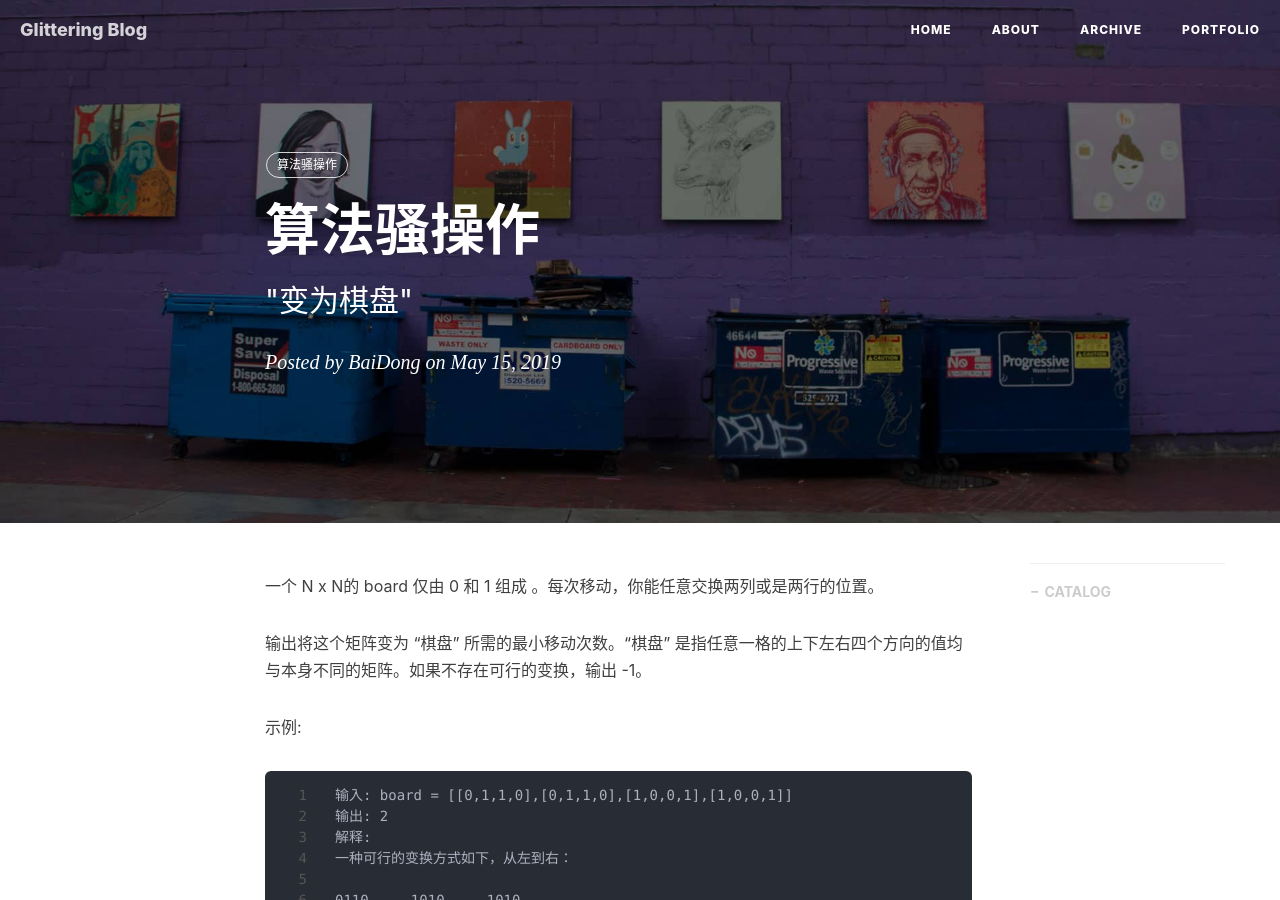
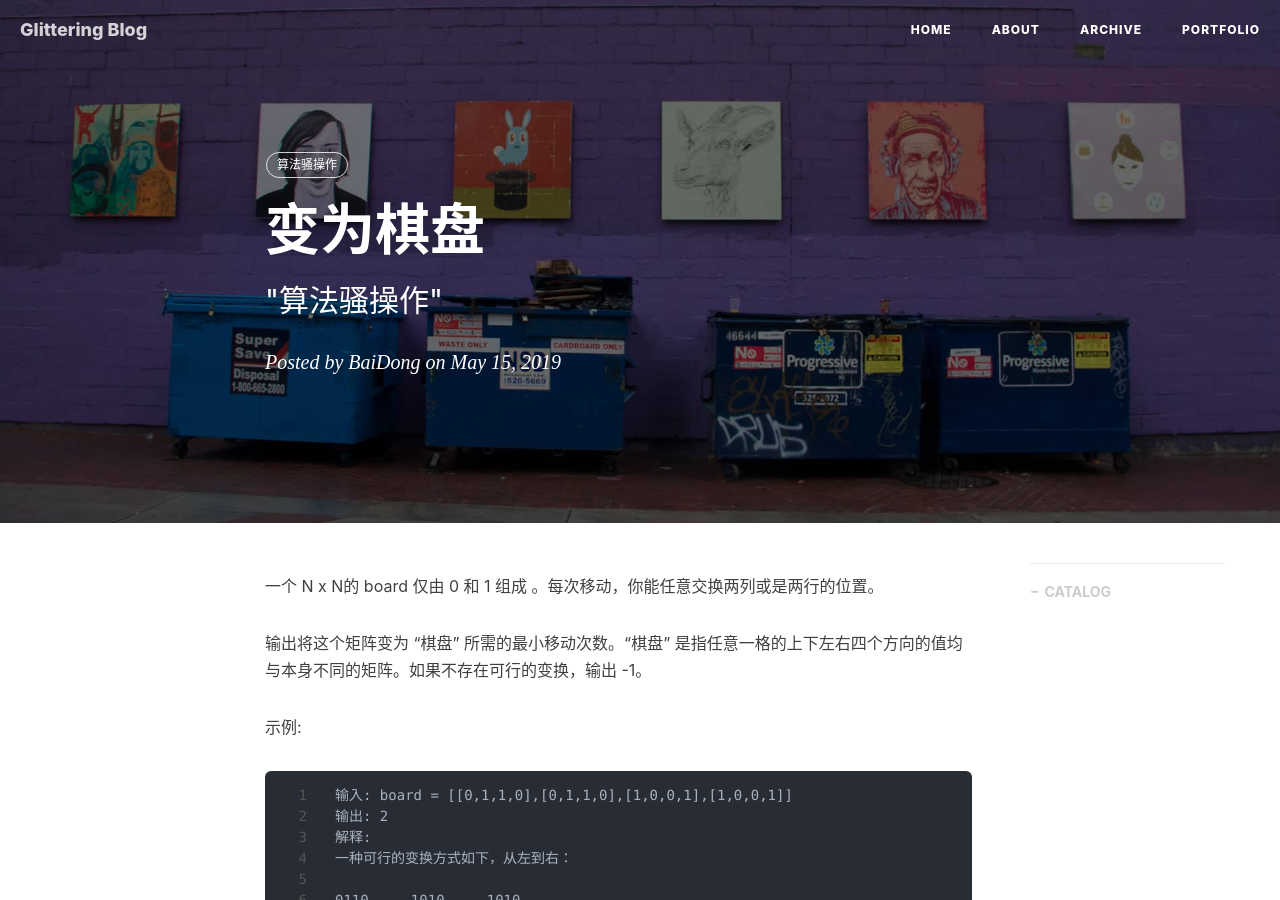
Before and after one commit to 13161231996/13161231996.github.io, a Jekyll site: the page built from _posts/2019-05-15-算法骚操作-变为棋盘.markdown, in a window 1280 px wide and 900 px high. Built offline with Jekyll 4.4.1, drawn with Linux system fonts in a browser that asks for light colours; nearby versions of some CDN libraries; comment, search, counter and statistics services are not loaded.

```diff
--- a/_posts/2019-05-15-算法骚操作-变为棋盘.markdown
+++ b/_posts/2019-05-15-算法骚操作-变为棋盘.markdown
@@ -1,8 +1,8 @@
 ---
 
 layout:     post
-title:      "算法骚操作"
-subtitle:   " \"变为棋盘\""
+title:      "变为棋盘"
+subtitle:   " \"算法骚操作\""
 date:       2019-05-15 18:39:00
 author:     "BaiDong"
 header-img: "img/home-bg-art.jpg"
```
